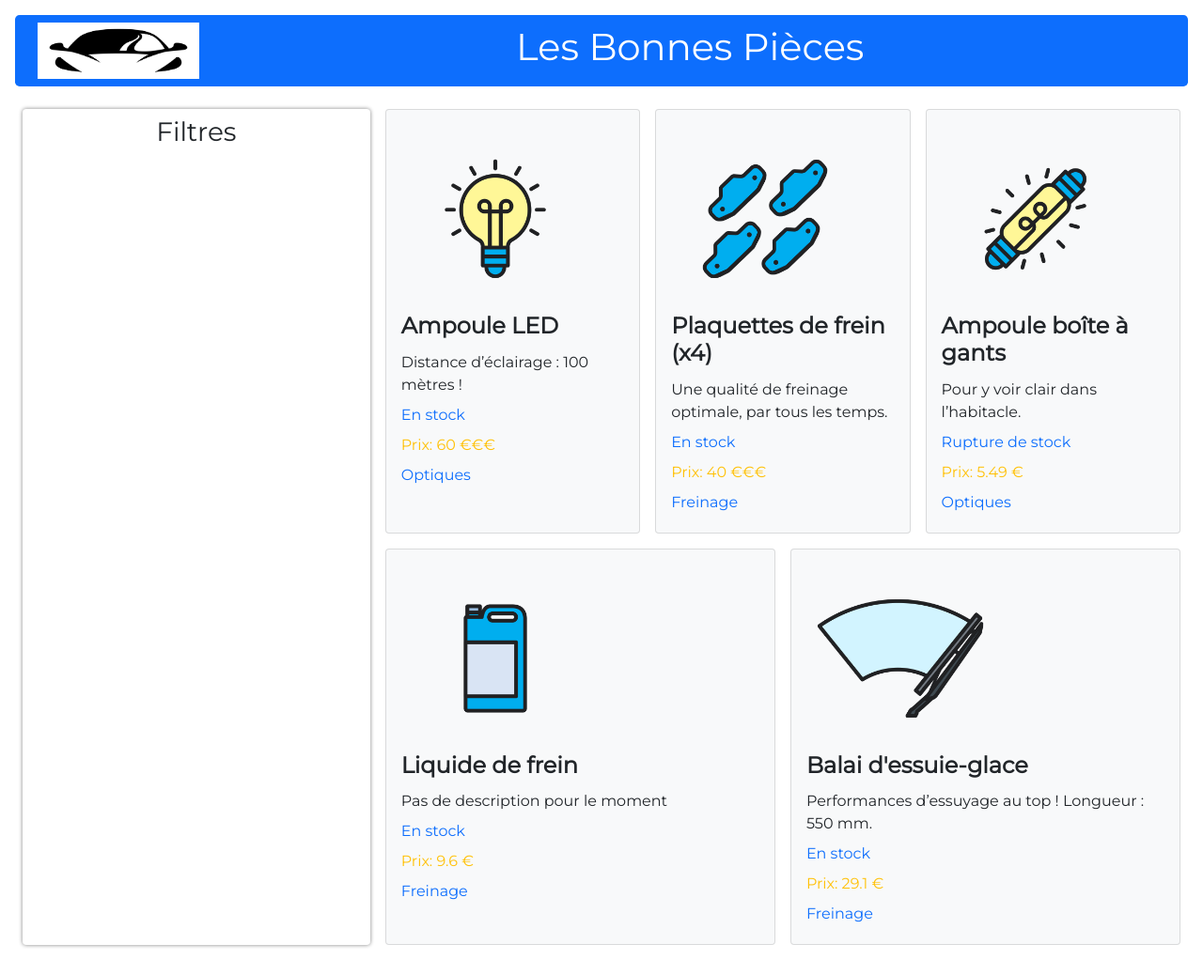
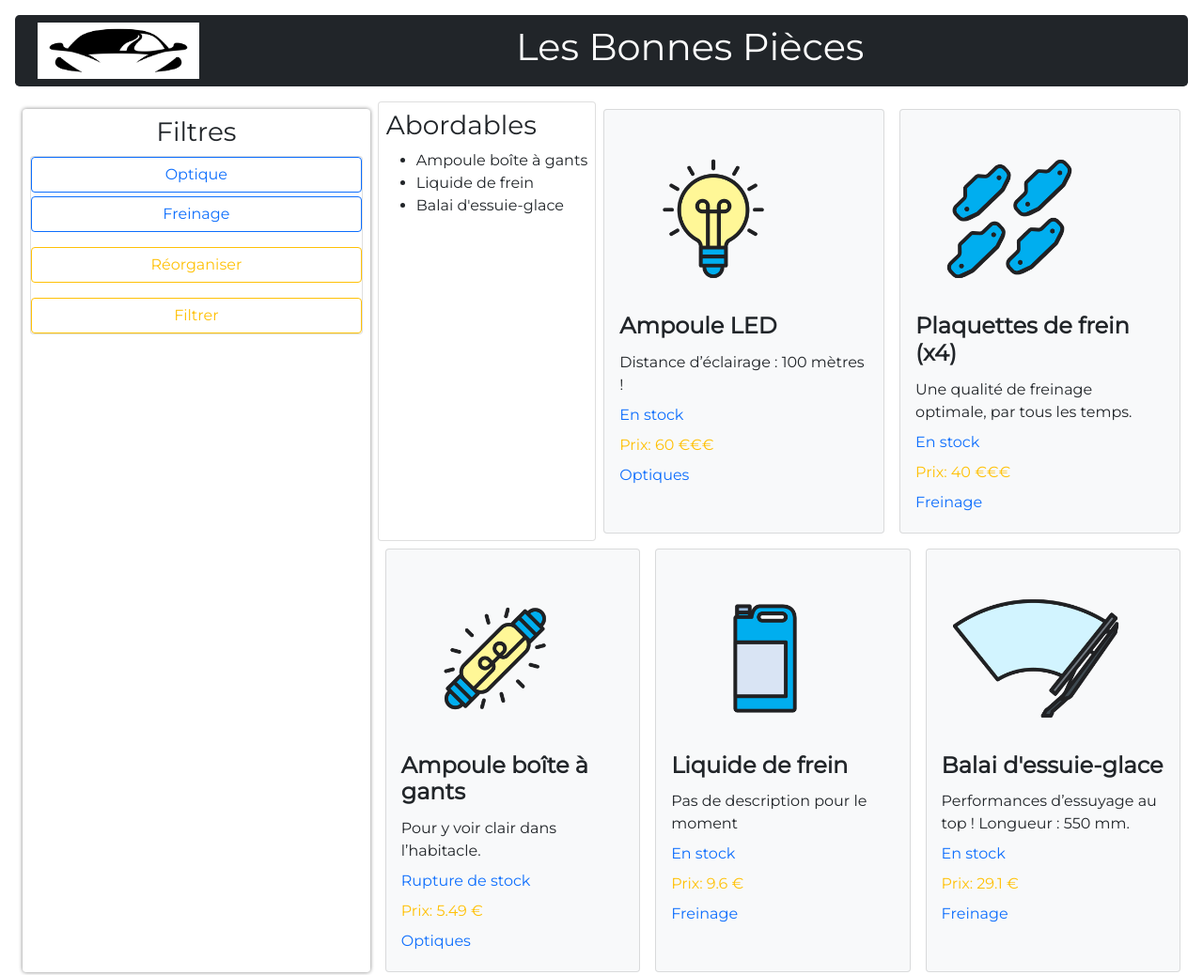
Before and after one commit to Roma-ric/projet-json, a website: page index.html in a window 1280 px wide. Shown: the whole page at 94% size. Drawn offline with nearby package versions, Linux system fonts and the light colour scheme.

Commit message:
adding filter sort function

```diff
--- a/index.html
+++ b/index.html
@@ -7,10 +7,11 @@
 	<link href="https://cdn.jsdelivr.net/npm/bootstrap@5.1.3/dist/css/bootstrap.min.css" rel="stylesheet" integrity="sha384-1BmE4kWBq78iYhFldvKuhfTAU6auU8tT94WrHftjDbrCEXSU1oBoqyl2QvZ6jIW3" crossorigin="anonymous">
 	<link rel="stylesheet" href="styles.css">
 	<script type="module" src="pieces.js"></script>
+	<!-- <script type="module" src="./avis.js"></script> -->
 </head>
 
 <body>
-	<header class="navbar bg-primary rounded-3">
+	<header class="navbar bg-dark rounded-3">
 		<img src="images/logo-les-bonnes-pieces.png" alt="LOGO">
 		<h1>Les Bonnes Pièces</h1>
 	</header>
@@ -18,10 +19,19 @@
 		<!-- Menu de recherche -->
 		<section class="filtres">
 			<h3>Filtres</h3>
+			<div class="card">
+				<button class="btn btn-outline-primary" id="filter-optique"> Optique </button>
+				<button class="btn btn-outline-primary mt-1" id="filter-freinage"> Freinage </button>
+				<button class="btn btn-outline-warning mt-3" id="reorganiser"> Réorganiser </button>
+				<button class="btn btn-outline-warning mt-3" id="filter"> Filtrer </button>
+			</div>
 		</section>
 
 		<!-- Fiches produits -->
 		<section class="fiches">
+			<div class="abordables card p-2">
+				<h3>Abordables</h3>
+			</div>
 		</section>
 	</main>
 	<script src="https://cdn.jsdelivr.net/npm/bootstrap@5.1.3/dist/js/bootstrap.bundle.min.js" integrity="sha384-ka7Sk0Gln4gmtz2MlQnikT1wXgYsOg+OMhuP+IlRH9sENBO0LRn5q+8nbTov4+1p" crossorigin="anonymous"></script>
--- a/pieces.js
+++ b/pieces.js
@@ -1,47 +1,11 @@
 // Récupération des données depuis le fichier JSON
 const reponse = await fetch("pieces-autos.json");
 const pieces = await reponse.json();
-
-/*
-pieces.map((piece) =>
-{
-    //Créer la balise mère et les balises enfants
-    const divElement = document.createElement("div");
-    divElement.className = "card product bg-light p-3 w-auto";
-    const imageElement = document.createElement("img");
-    imageElement.src = element.image;
-    const nomElement = document.createElement("h4");
-    nomElement.innerText = element.nom;
-    nomElement.className = "fw-bold"
-    const descriptionElement = document.createElement("p");
-    descriptionElement.innerText = element.description ?? "Pas de description pour le moment";
-    const prixElement = document.createElement("p");
-    prixElement.innerText = `Prix: ${element.prix} ${element.prix <= 30 ? "€" : "€€€"}`;
-    prixElement.className = "text-warning"
-    const enStock = document.createElement("p");
-    enStock.innerText = element.disponibilite ? "En stock" : "Rupture de stock";
-    enStock.className = "text-primary"
-    const categorieElement = document.createElement("p");
-    categorieElement.innerText = element.categorie ?? "(aucune catégorie)";
-    categorieElement.className = "text-primary"
+// const pieces = await fetch("pieces-autos.json").then(pieces => pieces.json());
 
 
-    //Ajouter les balises enfants à la balise mère
-    divElement.appendChild(imageElement);
-    divElement.appendChild(nomElement);
-    divElement.appendChild(descriptionElement);
-    divElement.appendChild(enStock);
-    divElement.appendChild(prixElement);
-    divElement.appendChild(categorieElement);
-
-    //Ajouter la balise mère à la section fiches
-    const sectionFiches = document.querySelector(".fiches");
-    sectionFiches.appendChild(divElement);
-}
-);
-*/
-
-pieces.forEach(element => {
+function genereListProduit(List) {
+    List.forEach(element => {
         //Créer la balise mère et les balises enfants
         const divElement = document.createElement("div");
         divElement.className = "card product bg-light p-3 w-auto";
@@ -75,3 +39,51 @@ pieces.forEach(element => {
         const sectionFiches = document.querySelector(".fiches");
         sectionFiches.appendChild(divElement);
     });
+}
+genereListProduit(pieces);
+
+//Trier les sections
+const boutonReogarniser = document.getElementById("reorganiser");
+boutonReogarniser.addEventListener("click", function () {
+    pieces.sort((a, b) => a.prix - b.prix);
+    document.querySelector(".fiches").innerHTML = "";
+    genereListProduit(pieces);
+}, false);
+
+//Filtrer les sections
+const filter = document.getElementById("filter");
+filter.addEventListener("click", function () {
+    const piecesFiltrees = pieces.filter((piece) => piece.prix <= 35);
+    document.querySelector(".fiches").innerHTML = "";
+    genereListProduit(piecesFiltrees);
+}, false);
+
+//Filtrer les sections optique
+const filterOptique = document.getElementById("filter-optique");
+filterOptique.addEventListener("click", function () {
+    const piecesFiltrees = pieces.filter((piece) => piece.categorie == "Optiques");
+    document.querySelector(".fiches").innerHTML = "";
+    genereListProduit(piecesFiltrees);
+}, false);
+
+//Filtrer les sections freinage
+const filterFreinage = document.getElementById("filter-freinage");
+filterFreinage.addEventListener("click", function () {
+    const piecesFiltrees = pieces.filter((piece) => piece.categorie == "Freinage");
+    document.querySelector(".fiches").innerHTML = "";
+    genereListProduit(piecesFiltrees);
+}, false);
+
+//Filtrer les noms des sections dont les prix sont <= 35
+const noms = pieces.filter(piece => piece.prix <= 35);
+
+//Création de la liste
+const abordablesElements = document.createElement('ul');
+//Ajout de chaque nom à la liste
+for (let i = 0; i < noms.length; i++) {
+    const nomElement = document.createElement('li');
+    nomElement.innerText = noms[i].nom;
+    abordablesElements.appendChild(nomElement)
+}
+// Ajout de l'en-tête puis de la liste au bloc résultats filtres
+document.querySelector('.abordables').appendChild(abordablesElements);
```
Lines whose indentation alone changed are shown as unchanged.
